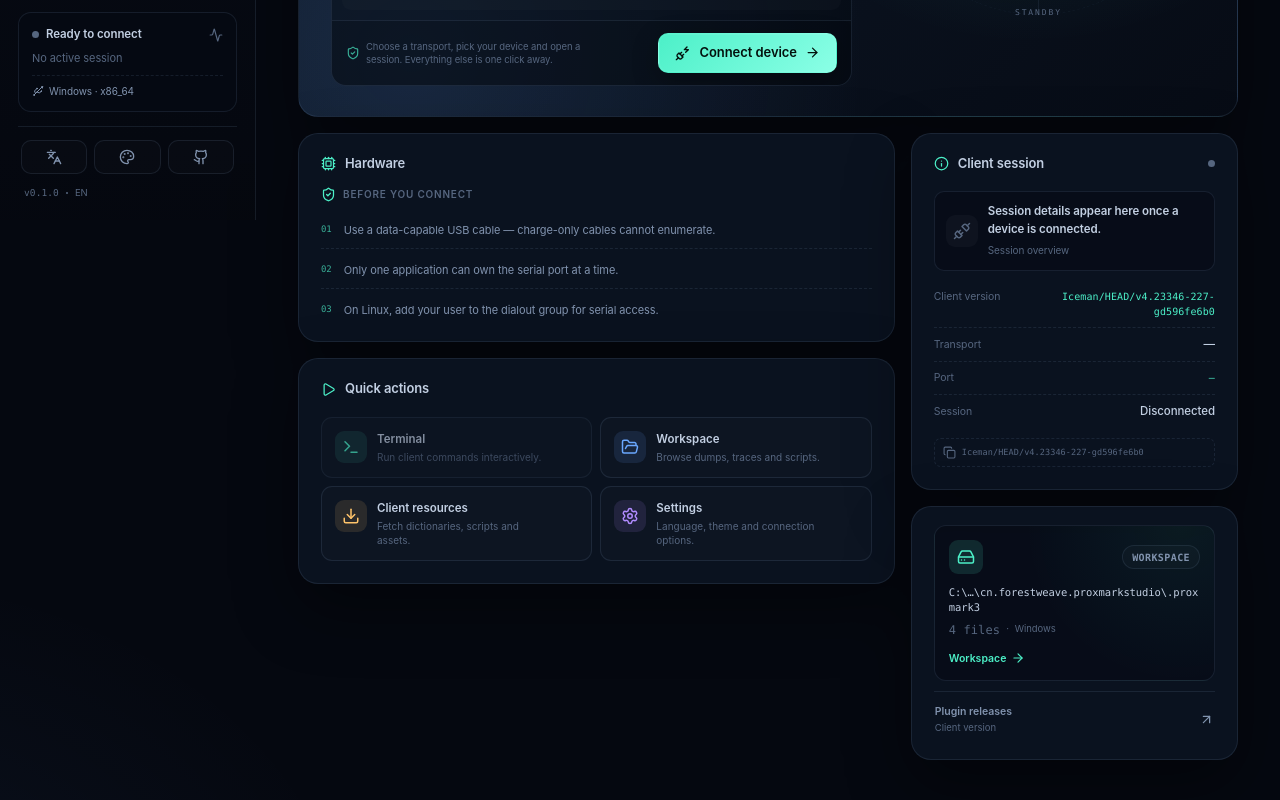
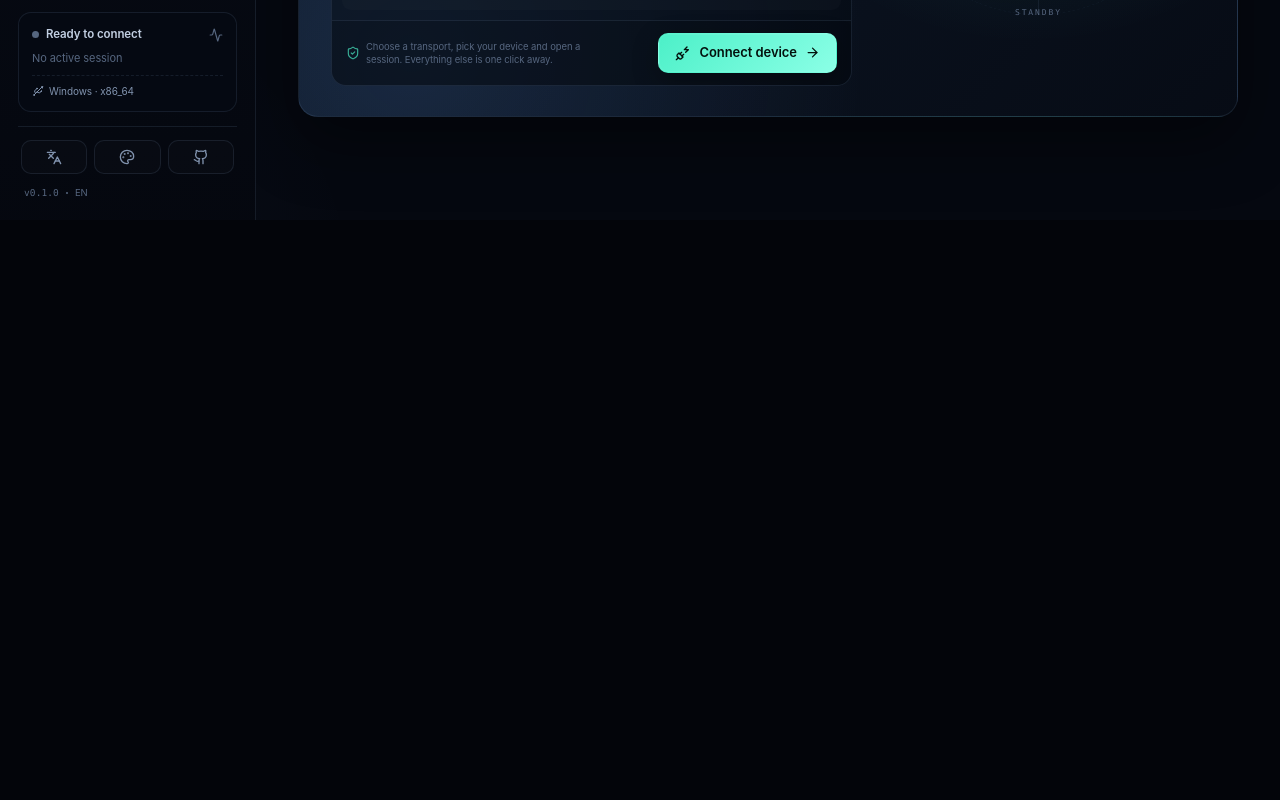
Before and after one commit to RfidResearchGroup/ProxmarkStudio, a Vue app: page /#/ in a window 1280 px wide. Shown: the part 580-1380 px from the top of the page. After the commit the page ends 800 px from the top, so only its background shows below. Built offline with nearby package versions, Linux system fonts and the light colour scheme.

Commit message:
feat(home): merge session details into connection panel

```diff
--- a/src/i18n/en.ts
+++ b/src/i18n/en.ts
@@ -120,6 +120,7 @@ export const en = {
   'home.disconnect': 'Disconnect',
   'home.terminal': 'Open terminal',
   'home.deviceInfo': 'Hardware',
+  'home.deviceDetails': 'Device details',
   'home.clientInfo': 'Client session',
   'home.firmware': 'Firmware',
   'home.bootrom': 'Bootrom',
--- a/src/i18n/zh.ts
+++ b/src/i18n/zh.ts
@@ -122,6 +122,7 @@ export const zh: Record<TranslationKey, string> = {
   'home.disconnect': '断开连接',
   'home.terminal': '打开终端',
   'home.deviceInfo': '硬件信息',
+  'home.deviceDetails': '设备详情',
   'home.clientInfo': '客户端会话',
   'home.firmware': '固件',
   'home.bootrom': 'Bootrom',
--- a/src/views/HomeView.vue
+++ b/src/views/HomeView.vue
@@ -3,26 +3,18 @@ import { computed, onMounted, onUnmounted, reactive, ref, watch } from 'vue'
 import { useRouter } from 'vue-router'
 import {
   ArrowRight,
-  ArrowUpRight,
   Bluetooth,
   BookOpen,
   Cable,
   Check,
   ChevronDown,
   ChevronRight,
-  Clock,
-  Copy,
   Cpu,
-  Download,
-  FolderOpen,
-  HardDrive,
   Info,
-  Play,
   PlugZap,
   Radio,
   RefreshCw,
   ScanLine,
-  Settings,
   ShieldCheck,
   SlidersHorizontal,
   Terminal,
@@ -35,7 +27,7 @@ import { useSettingsStore } from '@/stores/settings'
 import { useConnectionStore } from '@/stores/connection'
 import { usePlatformStore } from '@/stores/platform'
 import { useToastStore } from '@/stores/toast'
-import { listDir, openExternal } from '@/services/backend'
+import { openExternal } from '@/services/backend'
 import {
   getBluetoothState,
   scanForDevices,
@@ -43,7 +35,7 @@ import {
   type BleDeviceInfo,
   type BleUartConfig,
 } from '@/services/ble'
-import { errorMessage, formatDuration, shortPath } from '@/utils/format'
+import { errorMessage, formatDuration } from '@/utils/format'
 
 type Method = 'usb' | 'ble' | 'spp'
 
@@ -63,7 +55,6 @@ const scanned = ref(false)
 const refreshing = ref(false)
 const advancedOpen = ref(false)
 const useCustomUart = ref(false)
-const workspaceFileCount = ref<number | null>(null)
 const now = ref(Date.now())
 
 const uart = reactive({
@@ -102,7 +93,6 @@ const methods = computed(() => [
 
 const isConnected = computed(() => connection.isConnected)
 const connecting = computed(() => connection.status === 'connecting' && !connection.isConnected)
-const scanBusy = computed(() => scanning.value || connection.status === 'connecting')
 
 const heroTitle = computed(() => {
   if (isConnected.value) return settings.t('home.heroConnectedTitle')
@@ -193,8 +183,6 @@ const uptime = computed(() => {
   return formatDuration(seconds)
 })
 
-const workspacePath = computed(() => platform.paths.pm3Dir || '—')
-
 const bluetoothState = ref('Unknown')
 
 function selectMethod(next: Method) {
@@ -214,18 +202,8 @@ async function refreshAll() {
     await connection.refreshPorts()
     initialiseSelections()
     if (isConnected.value) await connection.probeDevice()
-    await loadWorkspaceCount()
   } finally {
     refreshing.value = false
-  }
-}
-
-async function loadWorkspaceCount() {
-  try {
-    const result = await listDir('')
-    workspaceFileCount.value = result.entries.filter((entry) => !entry.isDir).length
-  } catch {
-    workspaceFileCount.value = null
   }
 }
 
@@ -263,10 +241,6 @@ function openTerminal() {
     return
   }
   void router.push('/terminal')
-}
-
-function go(path: string) {
-  void router.push(path)
 }
 
 async function startBleScan() {
@@ -321,19 +295,6 @@ function openDocs() {
   void openExternal('https://github.com/RfidResearchGroup/proxmark3/wiki')
 }
 
-function openReleases() {
-  void openExternal('https://github.com/xianglin1998/tauri-plugin-proxmark3/releases')
-}
-
-async function copyVersion() {
-  try {
-    await navigator.clipboard.writeText(clientVersion.value)
-    toast.success(settings.t('toast.copied'))
-  } catch {
-    toast.error(settings.t('toast.copyFailed'))
-  }
-}
-
 watch(
   () => connection.usbPorts,
   () => initialiseSelections(),
@@ -375,7 +336,6 @@ onMounted(async () => {
   }
   if (capabilities.value.usbSerial || capabilities.value.spp) await connection.refreshPorts()
   initialiseSelections()
-  await loadWorkspaceCount()
   clockTimer = window.setInterval(() => {
     now.value = Date.now()
   }, 5000)
@@ -412,7 +372,7 @@ onUnmounted(() => {
       </div>
     </header>
 
-    <section class="hero panel">
+    <section class="hero panel" :class="{ 'hero--connected': isConnected }">
       <div class="hero__content">
         <div class="hero__status">
           <span class="status-dot" :class="`status-dot--${heroStateClass}`" />
@@ -699,40 +659,22 @@ onUnmounted(() => {
               </button>
             </div>
           </div>
-
-          <div class="connected-meta">
-            <div class="connected-meta__item">
-              <Clock :size="14" />
-              <span>{{ uptime }}</span>
-            </div>
-            <div class="connected-meta__item">
-              <Cpu :size="14" />
-              <span>{{ connection.device?.target || settings.t('common.unknown') }}</span>
-            </div>
-            <div class="connected-meta__item">
-              <ShieldCheck :size="14" />
-              <span>{{ settings.t('common.online') }}</span>
-            </div>
-          </div>
         </template>
       </div>
 
       <div class="hero__visual">
         <DeviceVisual :connected="isConnected" :connecting="connecting" />
       </div>
-    </section>
-
-    <div class="home-grid">
-      <div class="home-col">
-        <section class="panel info-panel">
-          <div class="panel-head">
-            <h3 class="panel-title">
-              <Cpu :size="15" />
-              {{ settings.t('home.deviceInfo') }}
-            </h3>
+
+      <div v-if="isConnected" class="session-detail">
+        <div class="session-detail__head">
+          <div class="session-detail__title">
+            <Cpu :size="15" />
+            {{ settings.t('home.deviceDetails') }}
+          </div>
+          <div class="session-detail__actions">
             <span v-if="connection.device?.target" class="badge badge--accent">{{ connection.device.target }}</span>
             <button
-              v-else-if="isConnected"
               class="btn btn--ghost btn--sm"
               :disabled="connection.probing"
               @click="connection.probeDevice()"
@@ -741,172 +683,46 @@ onUnmounted(() => {
               {{ settings.t('home.probeAgain') }}
             </button>
           </div>
-
-          <div class="panel-body">
+        </div>
+
+        <div class="session-detail__grid">
+          <div class="detail-column">
+            <span class="detail-kicker">{{ settings.t('home.deviceInfo') }}</span>
             <div v-if="connection.probing && !deviceRows.length" class="info-skeleton">
-              <div v-for="index in 5" :key="index" class="skeleton info-skeleton__row" />
+              <div v-for="index in 4" :key="index" class="skeleton info-skeleton__row" />
             </div>
-            <div v-else-if="isConnected && deviceRows.length" class="info-table">
+            <div v-else-if="deviceRows.length" class="info-table">
               <div v-for="row in deviceRows" :key="row.label" class="info-row">
                 <span>{{ row.label }}</span>
                 <strong>{{ row.value }}</strong>
               </div>
-              <details v-if="connection.device?.raw" class="raw-details">
-                <summary>
-                  <span>{{ settings.t('home.rawOutput') }}</span>
-                  <ChevronRight :size="14" />
-                </summary>
-                <pre class="raw-output">{{ connection.device.raw }}</pre>
-              </details>
             </div>
-            <div v-else-if="isConnected" class="mini-empty mini-empty--plain">
-              <Cpu :size="20" />
-              <div>
-                <strong>{{ settings.t('home.noDeviceInfo') }}</strong>
-                <p>{{ connection.lastError || settings.t('home.probeAgain') }}</p>
-              </div>
-              <button class="btn btn--sm" @click="connection.probeDevice()">
-                <RefreshCw :size="13" />
-                {{ settings.t('home.probeAgain') }}
-              </button>
-            </div>
-            <div v-else class="tips">
-              <div class="tips__title">
-                <ShieldCheck :size="15" />
-                {{ settings.t('home.tipsTitle') }}
-              </div>
-              <div class="tip-row">
-                <span class="tip-row__index">01</span>
-                <p>{{ settings.t('home.tip1') }}</p>
-              </div>
-              <div class="tip-row">
-                <span class="tip-row__index">02</span>
-                <p>{{ settings.t('home.tip2') }}</p>
-              </div>
-              <div class="tip-row">
-                <span class="tip-row__index">03</span>
-                <p>{{ settings.t('home.tip3') }}</p>
-              </div>
+            <div v-else class="detail-empty">
+              <span>{{ settings.t('home.noDeviceInfo') }}</span>
+              <span v-if="connection.lastError" class="mono">{{ connection.lastError }}</span>
             </div>
           </div>
-        </section>
-
-        <section class="panel quick-panel">
-          <div class="panel-head">
-            <h3 class="panel-title">
-              <Play :size="15" />
-              {{ settings.t('home.quickActions') }}
-            </h3>
-          </div>
-          <div class="panel-body">
-            <div class="quick-grid">
-              <button class="quick-card" :class="{ 'quick-card--muted': !isConnected }" @click="openTerminal">
-                <span class="quick-card__icon"><Terminal :size="18" /></span>
-                <span>
-                  <strong>{{ settings.t('home.quickTerminal') }}</strong>
-                  <em>{{ settings.t('home.quickTerminalBody') }}</em>
-                </span>
-                <ArrowUpRight :size="15" class="quick-card__arrow" />
-              </button>
-              <button class="quick-card" @click="go('/files')">
-                <span class="quick-card__icon quick-card__icon--blue"><FolderOpen :size="18" /></span>
-                <span>
-                  <strong>{{ settings.t('home.quickFiles') }}</strong>
-                  <em>{{ settings.t('home.quickFilesBody') }}</em>
-                </span>
-                <ArrowUpRight :size="15" class="quick-card__arrow" />
-              </button>
-              <button class="quick-card" @click="go('/settings')">
-                <span class="quick-card__icon quick-card__icon--amber"><Download :size="18" /></span>
-                <span>
-                  <strong>{{ settings.t('home.quickResources') }}</strong>
-                  <em>{{ settings.t('home.quickResourcesBody') }}</em>
-                </span>
-                <ArrowUpRight :size="15" class="quick-card__arrow" />
-              </button>
-              <button class="quick-card" @click="go('/settings')">
-                <span class="quick-card__icon quick-card__icon--violet"><Settings :size="18" /></span>
-                <span>
-                  <strong>{{ settings.t('home.quickSettings') }}</strong>
-                  <em>{{ settings.t('home.quickSettingsBody') }}</em>
-                </span>
-                <ArrowUpRight :size="15" class="quick-card__arrow" />
-              </button>
-            </div>
-          </div>
-        </section>
-      </div>
-
-      <div class="home-col home-col--side">
-        <section class="panel session-panel">
-          <div class="panel-head">
-            <h3 class="panel-title">
-              <Info :size="15" />
-              {{ settings.t('home.clientInfo') }}
-            </h3>
-            <span class="status-dot" :class="isConnected ? 'status-dot--online' : ''" />
-          </div>
-          <div class="panel-body">
-            <div class="session-state" :class="{ 'session-state--online': isConnected }">
-              <div class="session-state__icon">
-                <component :is="isConnected ? ShieldCheck : Unplug" :size="18" />
-              </div>
-              <div>
-                <strong>{{ isConnected ? settings.t('home.statusOnline') : settings.t('home.noSession') }}</strong>
-                <span>{{ isConnected ? settings.t(connection.transportKey) : settings.t('home.deviceSummary') }}</span>
-              </div>
-            </div>
-
-            <div class="info-table info-table--compact">
+
+          <div class="detail-column">
+            <span class="detail-kicker">{{ settings.t('home.clientInfo') }}</span>
+            <div class="info-table">
               <div v-for="row in sessionRows" :key="row.label" class="info-row">
                 <span>{{ row.label }}</span>
                 <strong :class="{ mono: row.mono }">{{ row.value }}</strong>
               </div>
             </div>
-
-            <button v-if="clientVersion" class="copy-line" @click="copyVersion">
-              <Copy :size="13" />
-              <span class="mono truncate">{{ clientVersion }}</span>
-            </button>
           </div>
-        </section>
-
-        <section class="panel workspace-panel">
-          <div class="panel-body">
-            <div class="workspace-card">
-              <div class="workspace-card__top">
-                <span class="workspace-card__icon"><HardDrive :size="18" /></span>
-                <span class="badge">{{ settings.t('home.workdir') }}</span>
-              </div>
-              <div class="workspace-card__path" :title="workspacePath">{{ shortPath(workspacePath, 44) }}</div>
-              <div class="workspace-card__meta">
-                <span class="mono">{{
-                  workspaceFileCount === null
-                    ? settings.t('common.unknown')
-                    : settings.t('home.workdirFiles', { count: workspaceFileCount })
-                }}</span>
-                <span>·</span>
-                <span>{{ platform.osLabel }}</span>
-              </div>
-              <button class="workspace-card__link" @click="go('/files')">
-                {{ settings.t('home.quickFiles') }}
-                <ArrowRight :size="14" />
-              </button>
-            </div>
-
-            <div class="release-link">
-              <button class="release-link__button" @click="openReleases">
-                <span>
-                  <strong>{{ settings.t('home.viewRelease') }}</strong>
-                  <em>{{ settings.t('home.clientVersion') }}</em>
-                </span>
-                <ArrowUpRight :size="15" />
-              </button>
-            </div>
-          </div>
-        </section>
+        </div>
+
+        <details v-if="connection.device?.raw" class="raw-details raw-details--wide">
+          <summary>
+            <span>{{ settings.t('home.rawOutput') }}</span>
+            <ChevronRight :size="14" />
+          </summary>
+          <pre class="raw-output">{{ connection.device.raw }}</pre>
+        </details>
       </div>
-    </div>
+    </section>
   </div>
 </template>
 
@@ -927,6 +743,15 @@ onUnmounted(() => {
   padding: 30px 32px;
   background: var(--hero-wash);
   overflow: hidden;
+}
+
+.hero--connected {
+  grid-template-columns: 1fr;
+  min-height: 0;
+}
+
+.hero--connected .hero__visual {
+  display: none;
 }
 
 .hero::before {
@@ -1579,6 +1404,97 @@ onUnmounted(() => {
 
 .connected-meta__item svg {
   color: var(--faint);
+}
+
+.session-detail {
+  grid-column: 1 / -1;
+  display: flex;
+  flex-direction: column;
+  gap: 16px;
+  margin-top: 4px;
+  padding-top: 20px;
+  border-top: 1px solid var(--border);
+}
+
+.session-detail__head {
+  display: flex;
+  align-items: center;
+  justify-content: space-between;
+  gap: 14px;
+}
+
+.session-detail__title {
+  display: flex;
+  align-items: center;
+  gap: 8px;
+  font-size: 12px;
+  font-weight: 620;
+  color: var(--text-soft);
+}
+
+.session-detail__title svg {
+  color: var(--accent);
+}
+
+.session-detail__actions {
+  display: flex;
+  align-items: center;
+  gap: 8px;
+}
+
+.session-detail__grid {
+  display: grid;
+  grid-template-columns: minmax(0, 1fr) minmax(0, 1fr);
+  gap: 30px;
+}
+
+.detail-column {
+  display: flex;
+  flex-direction: column;
+  min-width: 0;
+}
+
+.detail-kicker {
+  display: block;
+  margin-bottom: 5px;
+  font-family: var(--font-mono);
+  font-size: 8px;
+  font-weight: 600;
+  letter-spacing: 0.14em;
+  text-transform: uppercase;
+  color: var(--faint);
+}
+
+.detail-column .info-row {
+  padding: 7px 0;
+}
+
+.detail-column .info-row > strong.mono {
+  font-size: 9.5px;
+}
+
+.detail-empty {
+  display: flex;
+  flex-direction: column;
+  gap: 4px;
+  padding: 12px 0;
+  font-size: 10.5px;
+  line-height: 1.5;
+  color: var(--muted);
+}
+
+.detail-empty .mono {
+  color: var(--danger);
+  font-size: 9px;
+}
+
+.raw-details--wide {
+  margin-top: 0;
+  padding-top: 12px;
+}
+
+.raw-details--wide .raw-output {
+  max-height: 280px;
 }
 
 .hero__visual {
@@ -2020,6 +1936,10 @@ onUnmounted(() => {
     display: none;
   }
 
+  .session-detail {
+    grid-column: 1;
+  }
+
   .home-grid {
     grid-template-columns: 1fr;
   }
@@ -2095,6 +2015,26 @@ onUnmounted(() => {
     font-size: 11.5px;
   }
 
+  .session-detail {
+    padding-top: 16px;
+  }
+
+  .session-detail__head {
+    align-items: flex-start;
+    flex-direction: column;
+    gap: 8px;
+  }
+
+  .session-detail__actions {
+    width: 100%;
+    justify-content: space-between;
+  }
+
+  .session-detail__grid {
+    grid-template-columns: 1fr;
+    gap: 18px;
+  }
+
   .home-col--side {
     display: flex;
   }
```
